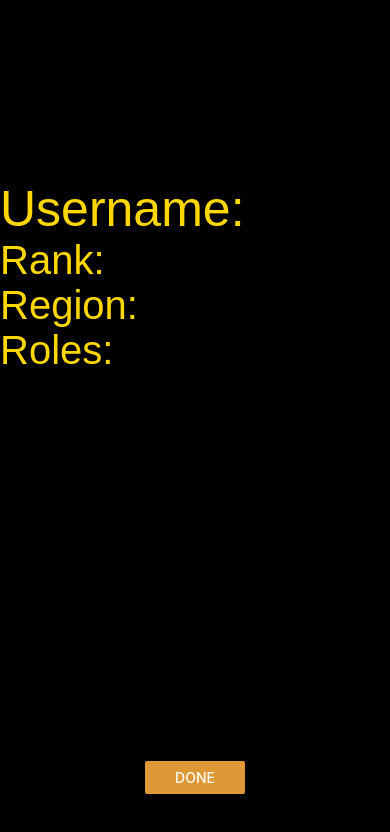
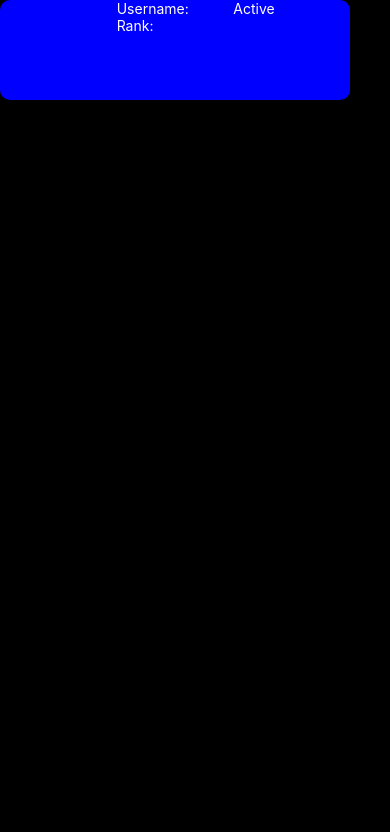
Before and after one commit to alexandratcrane/TeamUpRN, a React Native app: screen / in a window 390 px wide. Shown: the top 832 px of the page. Built offline with nearby package versions, Linux system fonts and the light colour scheme; what react-native would draw is missing.

Commit message:
started the page for the Queue of possible plaers to play with. created two components for this one for the page and one to represent each player

```diff
--- a/App.js
+++ b/App.js
@@ -14,6 +14,7 @@ import HomePage from './src/components/HomePage.js';
 import CSGoHome from './src/components/CSGoHome.js';
 import Profile from './src/components/profile.js';
 import Edit from './src/components/edit.js';
+import Queue from './src/components/Queue.js';
 
 // import { NavigationContainer } from '@react-navigation/native';
 // import { createStackNavigator } from '@react-navigation/stack';
@@ -48,7 +49,7 @@ class App extends Component {
         {/* navigation stuff imported in */}
         {/* <NavigationContainer> */}
         <StatusBar barStyle="dark-content" />
-        <Edit />
+        <Queue />
 
         {/* <SafeAreaView> */}
 
--- /dev/null
+++ b/src/components/OtherUser.js
@@ -0,0 +1,32 @@
+import React, { Component } from 'react';
+import { View, Text, Image, StyleSheet, Button, ScrollView } from "react-native";
+
+const styles = StyleSheet.create({
+    mainDiv: { height: 100, width: 350, backgroundColor: 'blue', borderRadius: 10, flexDirection: 'row', },
+    userTxt: { color: 'white', },
+    profileDiv: { flex: 1, },
+    infoDiv: { flex: 1, },
+    activeDiv: { flex: 1, },
+});
+// each other user will be in the queue page
+const OtherUser = () => {
+    return (
+        // enclosing div
+        <View style={styles.mainDiv}>
+            {/* no source for img yet because it should be based on data */}
+            <View style={styles.profileDiv}>
+                <Image alt="profPic" /></View>
+            <View style={styles.infoDiv}>
+                <Text style={styles.userTxt}>Username:</Text>
+                <Text style={styles.userTxt}>Rank:</Text>
+            </View>
+            <View style={styles.activeDiv}>
+                <Text style={styles.userTxt}>Active</Text>
+
+            </View>
+        </View>
+
+    );
+};
+
+export default OtherUser;
--- /dev/null
+++ b/src/components/Queue.js
@@ -0,0 +1,30 @@
+import React, { Component } from 'react';
+import { View, Text, Image, StyleSheet, Button, ScrollView } from "react-native";
+import OtherUser from './OtherUser.js';
+
+
+const styles = StyleSheet.create({
+    mainDiv: { backgroundColor: 'black', color: 'white', flex: 1, },
+    img: { flex: 1, },
+});
+
+
+class Queue extends React.Component {
+    render() {
+        return (
+            // enclosing div
+            <View style={styles.mainDiv} >
+                {/* image for the logo */}
+                <View>
+                    <Image source={require("TeamUpRN/src/images/csgo.png")} />
+                </View>
+                {/* maybe somebody can put data for each otheruser and another other user pops up for whoever is avail? */}
+                < OtherUser />
+
+            </View >
+
+        );
+    }
+
+}
+export default Queue;
```
